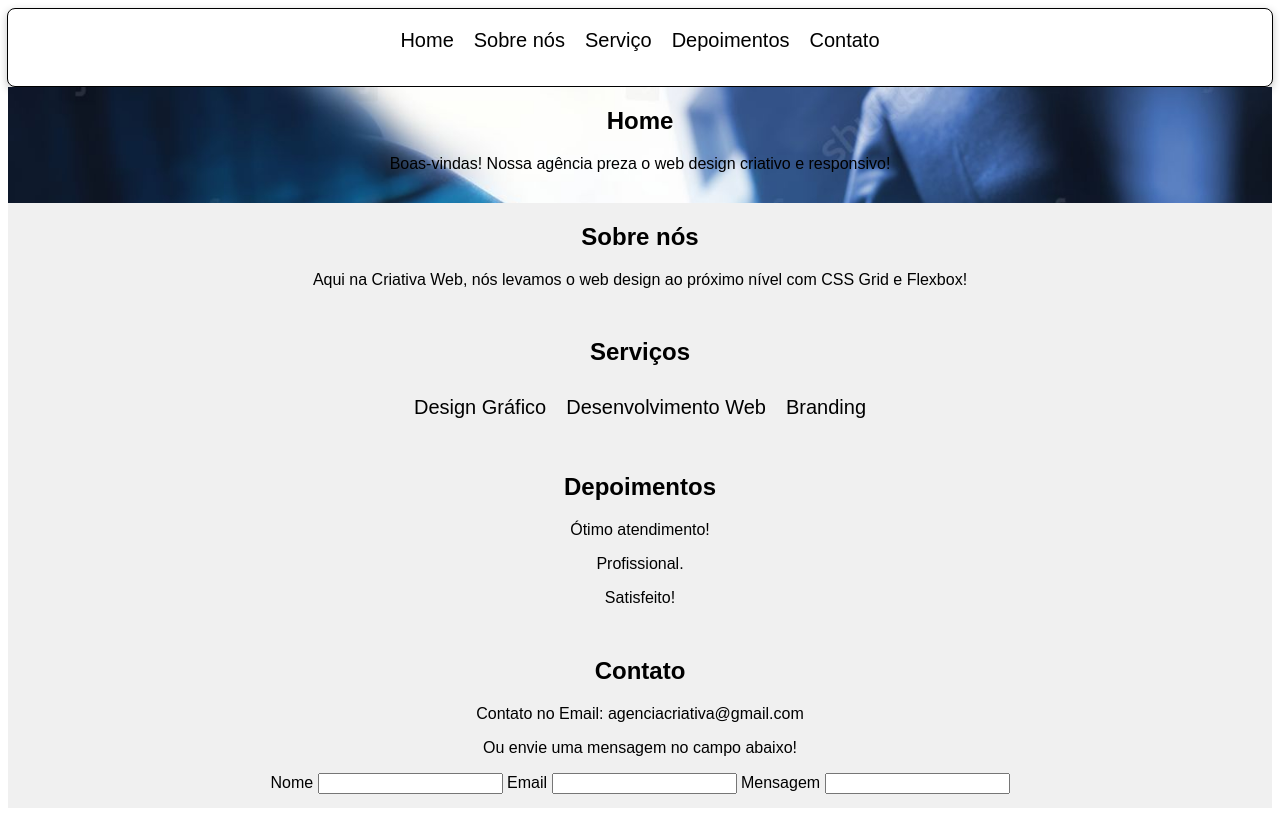
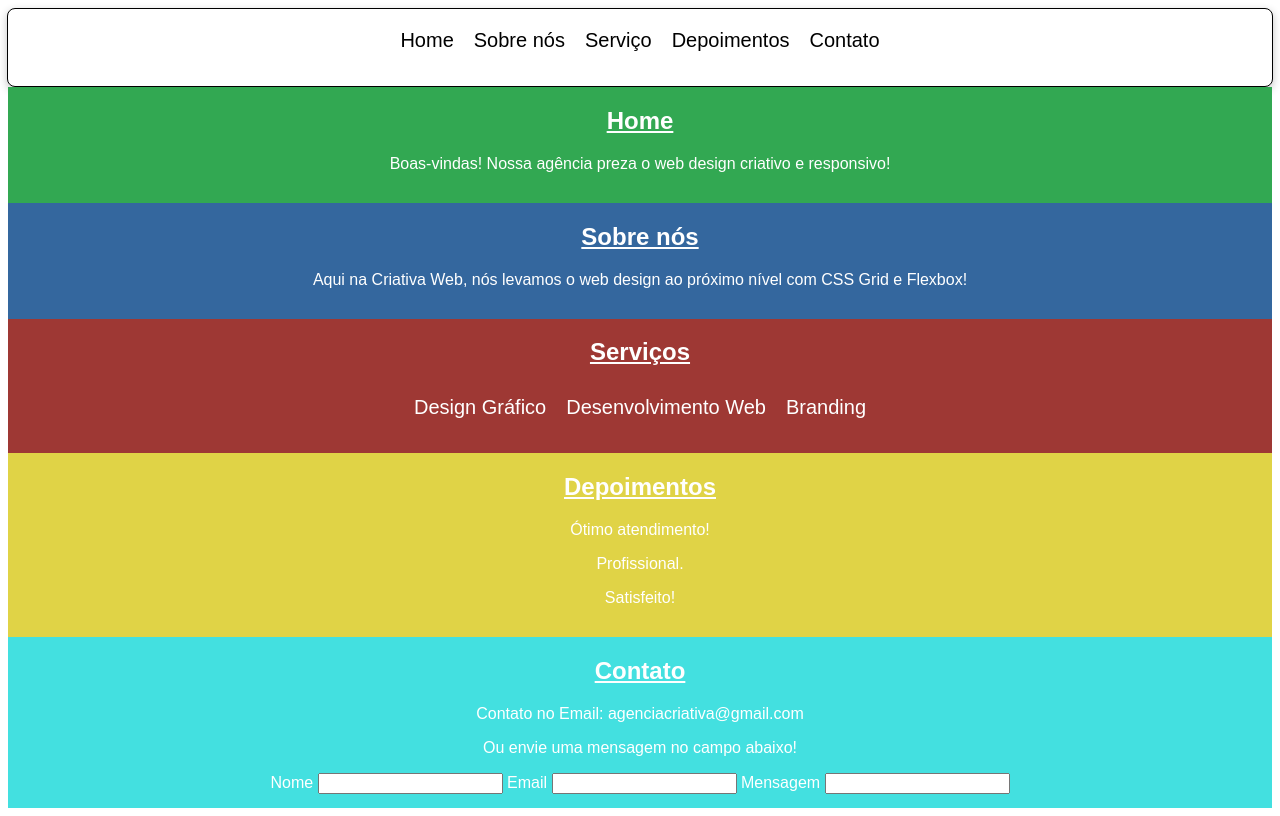
Before and after one commit to nevesdrago/AgenciaCriativaWeb, a plain HTML site: page index.html in a window 1280 px wide. Drawn offline with Linux system fonts and the light colour scheme.

Commit message:
commit BEM

```diff
--- a/index.html
+++ b/index.html
@@ -25,44 +25,44 @@
 
 
         <section class="home">
-            <h1>Home</h1>
-            <p>Boas-vindas! Nossa agência preza o web design criativo e responsivo!</p>
+            <h1 class="home__text home--h1" >Home</h1>
+            <p class="home__text">Boas-vindas! Nossa agência preza o web design criativo e responsivo!</p>
         </section>
 
         <section class="sobre">
-            <h1>Sobre nós</h1>
-            <p> Aqui na Criativa Web, nós levamos o web design ao próximo nível com CSS Grid e Flexbox!</p>
+            <h1 class="sobre__text sobre--h1">Sobre nós</h1>
+            <p class="sobre__text"> Aqui na Criativa Web, nós levamos o web design ao próximo nível com CSS Grid e Flexbox!</p>
 
         </section>
 
         <section class="servicos">
-            <h1>Serviços</h1>
-            <ul>
-                <li>Design Gráfico</li>
-                <li>Desenvolvimento Web</li>
-                <li>Branding</li>
+            <h1 class="servicos__h1">Serviços</h1>
+            <ul class="servicos__lista">
+                <li class="servicos__item">Design Gráfico</li>
+                <li class="servicos__item">Desenvolvimento Web</li>
+                <li class="servicos__item">Branding</li>
             </ul>
         </section>
 
         <section class="depoimentos">
-            <h1>Depoimentos</h1>
-            <p>Ótimo atendimento!</p>
-            <p>Profissional.</p>
-            <p>Satisfeito!</p>
+            <h1 class="depoimentos__h1">Depoimentos</h1>
+            <p class="depoimentos__item">Ótimo atendimento!</p>
+            <p class="depoimentos__item">Profissional.</p>
+            <p class="depoimentos__item">Satisfeito!</p>
         </section>
 
         <section class="contato">
-            <h1>Contato</h1>
-            <p>Contato no Email: agenciacriativa@gmail.com</p>
-            <p>Ou envie uma mensagem no campo abaixo!</p>
+            <h1 class="contato__h1">Contato</h1>
+            <p class="contato__item">Contato no Email: agenciacriativa@gmail.com</p>
+            <p class="contato__item">Ou envie uma mensagem no campo abaixo!</p>
             <form>
-                <label>Nome</label>
+                <label class="contato__item">Nome</label>
                 <input>
 
-                <label>Email</label>
+                <label class="contato__item">Email</label>
                 <input>
 
-                <label>Mensagem</label>
+                <label class="contato__item">Mensagem</label>
                 <input>
             </form>
         </section>
--- a/styles.css
+++ b/styles.css
@@ -32,43 +32,84 @@ ul {
 }
 
 .home {
-    background-color: #f0f0f0;
+    background-color: #32a852;
     grid-column: 1/4;
     grid-row: 2/3;
     width: 100%;
     text-align: center;
-    background-image: url(business.jpg);
-    background-size: cover;
+}
+
+.home__text {
+    color: white;
+}
+
+.home--h1 {
+    text-decoration: underline;
 }
 
 .sobre {
-    background-color: #f0f0f0;
+    background-color: #34679e;
     grid-column: 1/4;
     grid-row: 3/4;
     width: 100%;
     text-align: center;
 }
 
+.sobre__text {
+    color: white;
+}
+
+.sobre--h1 {
+    text-decoration: underline;
+}
+
 .servicos {
-    background-color: #f0f0f0;
+    background-color: #9e3834;
     grid-column: 1/4;
     grid-row: 4/5;
     width: 100%;
     text-align: center;
 }
 
+.servicos__h1 {
+    color: white;
+    text-decoration: underline;
+}
+
+.servicos__item {
+    color: white;
+}
+
 .depoimentos {
-    background-color: #f0f0f0;
+    background-color: #e0d346;
     grid-column: 1/4;
     grid-row: 5/6;
     width: 100%;
     text-align: center;
 }
 
+.depoimentos__h1 {
+    color: white;
+    text-decoration: underline;
+}
+
+.depoimentos__item {
+    color: white;
+}
+
 .contato {
-    background-color: #f0f0f0;
+    background-color: #43e0e0;
     grid-column: 1/4;
     grid-row: 6/7;
     width: 100%;
     text-align: center;
 }
+
+.contato__h1 {
+    color: white;
+    text-decoration: underline;
+}
+
+.contato__item {
+    color: white;
+}
```
